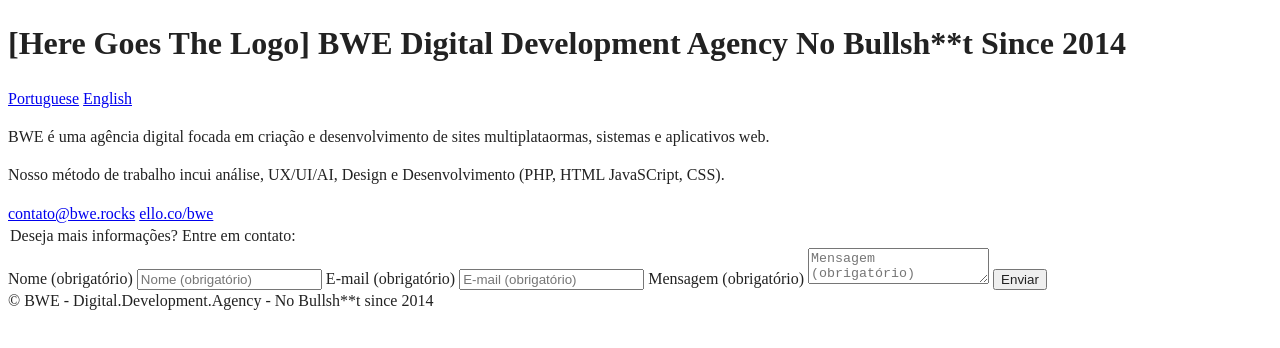
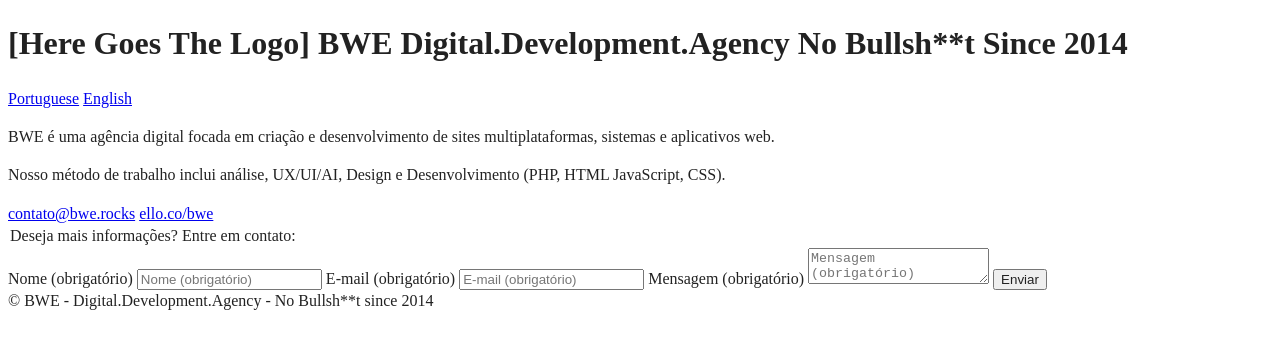
Before and after one commit to bwerocks/bwerocks.github.io, a website: page index.html in a window 1280 px wide. Drawn offline with nearby package versions, Linux system fonts and the light colour scheme.

Commit message:
Fix typos

```diff
--- a/index.html
+++ b/index.html
@@ -24,7 +24,7 @@
             <h1>
                 [Here Goes The Logo]
                 BWE
-                <span>Digital Development Agency</span>
+                <span>Digital.Development.Agency</span>
                 <span>No Bullsh**t Since 2014</span>
             </h1>
             <nav>
@@ -36,12 +36,12 @@
         <main>
             <p>
                 BWE é uma agência digital focada em criação e
-                desenvolvimento de sites multiplataormas, sistemas e
+                desenvolvimento de sites multiplataformas, sistemas e
                 aplicativos web.
             </p>
             <p>
-                Nosso método de trabalho incui análise,
-                UX/UI/AI, Design e Desenvolvimento (PHP, HTML JavaSCript, CSS).
+                Nosso método de trabalho inclui análise,
+                UX/UI/AI, Design e Desenvolvimento (PHP, HTML JavaScript, CSS).
             </p>
             <a href="mailto:contato@bwe.rocks">contato@bwe.rocks</a>
             <a href="ello.co/bwe">ello.co/bwe</a>
```
